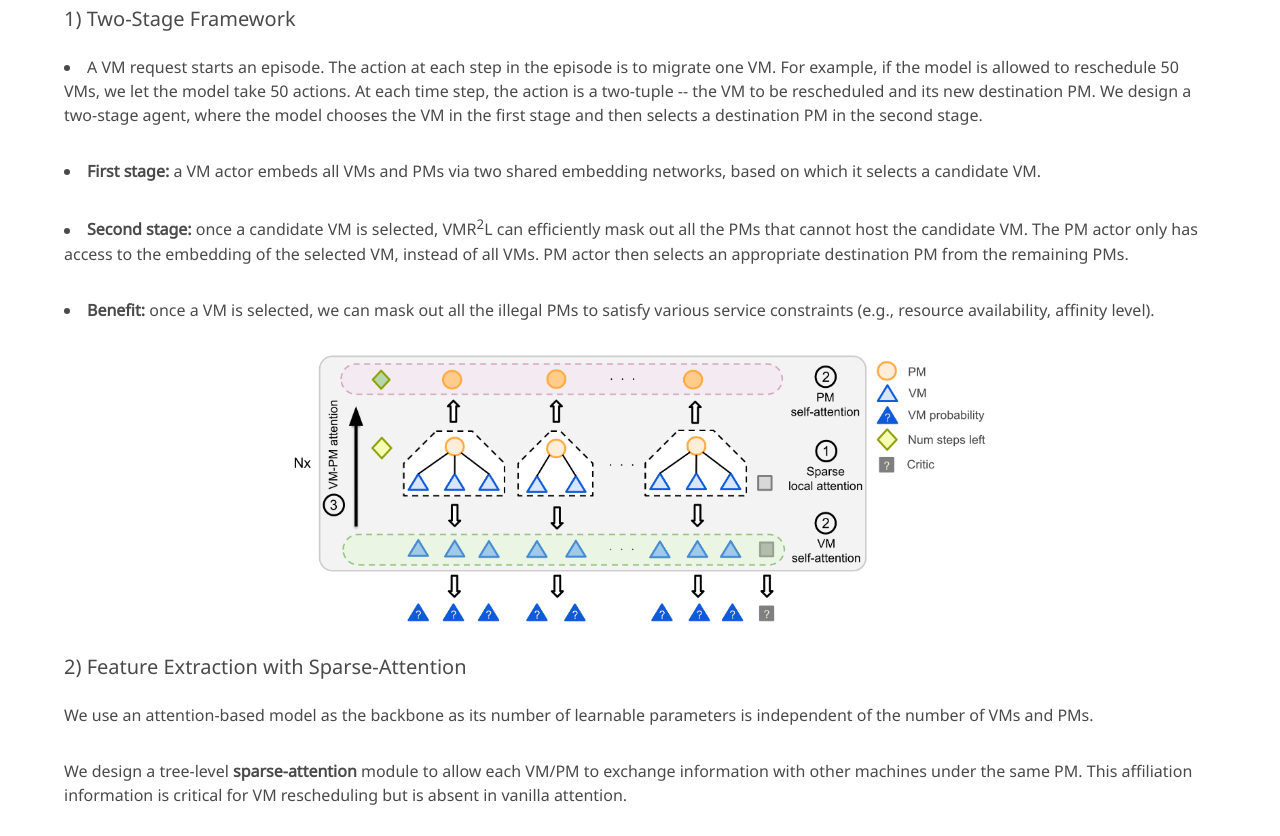
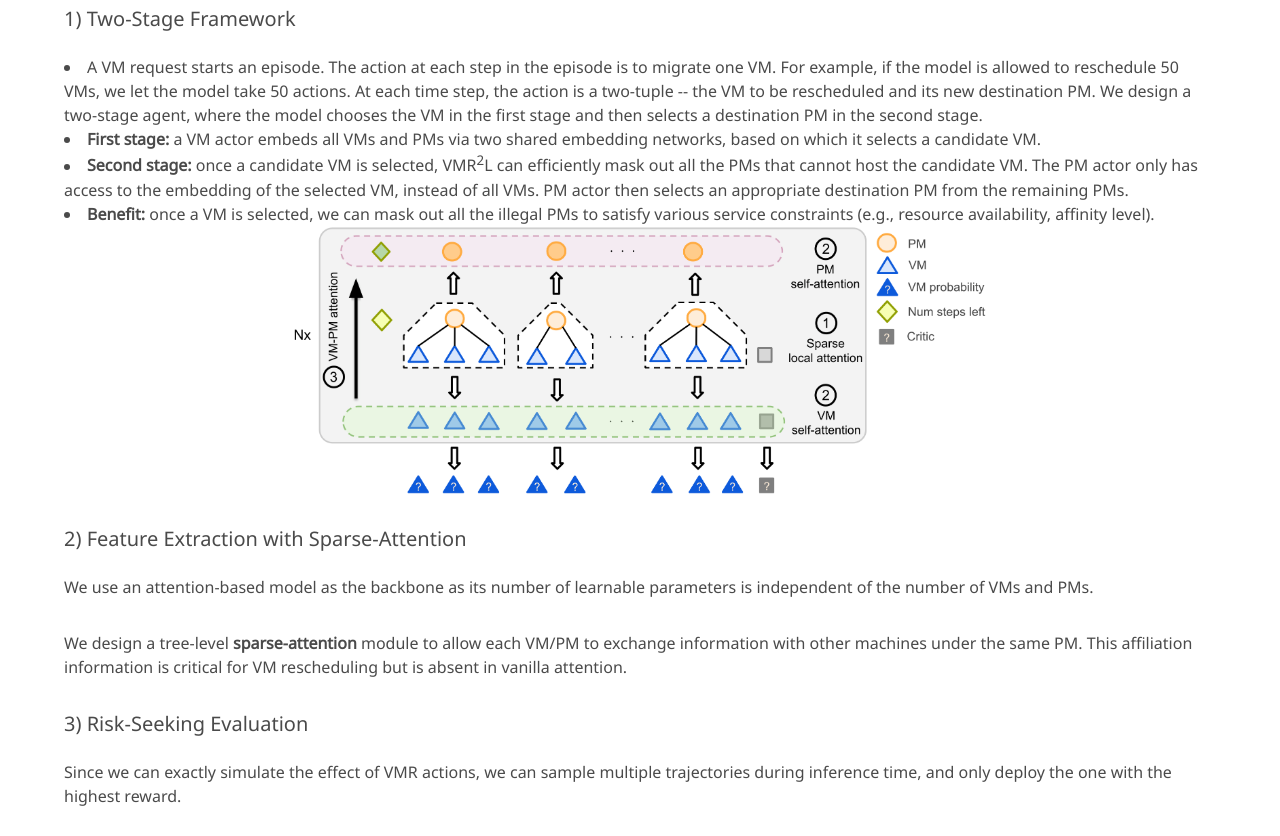
Before and after one commit to dingxianzhong/VMR2Lhomepage, a plain HTML site: page index.html in a window 1280 px wide. Shown: the part 3320-4156 px from the top of the page. Drawn offline with nearby package versions, Linux system fonts and the light colour scheme; some icons are missing; a web font is replaced by a local one.

Commit message:
Update website content

```diff
--- a/index.html
+++ b/index.html
@@ -327,14 +327,14 @@
     <h3 class="subtitle">1) Two-Stage Framework</h3>
     <!-- <ul style="text-align: left; list-style-position: inside;"> -->
       <ul style="text-align: left; list-style-position: inside; list-style-type: disc;">
-      <li style="margin-bottom: 2rem;">A VM request starts an episode. The action at each step in the episode is to migrate one VM. For example, if the model is allowed to reschedule 50 VMs, we let the model take 50 actions. At each time step, the action is a two-tuple -- the VM to be rescheduled and its new destination PM. We design a two-stage agent, where the model chooses the VM in the first stage and then selects a destination PM in the second stage.</li>
-      <li style="margin-bottom: 2rem;">
+      <li>A VM request starts an episode. The action at each step in the episode is to migrate one VM. For example, if the model is allowed to reschedule 50 VMs, we let the model take 50 actions. At each time step, the action is a two-tuple -- the VM to be rescheduled and its new destination PM. We design a two-stage agent, where the model chooses the VM in the first stage and then selects a destination PM in the second stage.</li>
+      <li>
         <b>First stage:</b> a VM actor embeds all VMs and PMs via two shared embedding networks, based on which it selects a candidate VM.
       </li>
-      <li style="margin-bottom: 2rem;">
+      <li>
         <b>Second stage:</b> once a candidate VM is selected, VMR<sup>2</sup>L can efficiently mask out all the PMs that cannot host the candidate VM. The PM actor only has access to the embedding of the selected VM, instead of all VMs. PM actor then selects an appropriate destination PM from the remaining PMs.
       </li>
-      <li style="margin-bottom: 2rem;">
+      <li>
         <b>Benefit:</b> once a VM is selected, we can mask out all the illegal PMs to satisfy various service constraints (e.g., resource availability, affinity level).
       </li>
     </ul>
```
